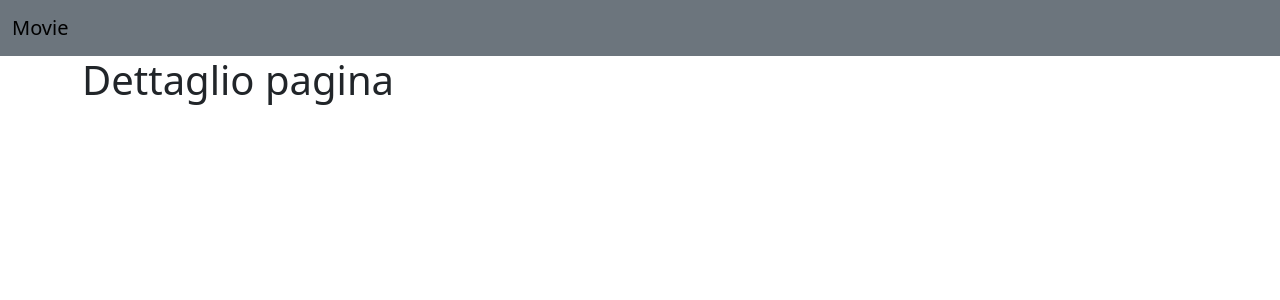
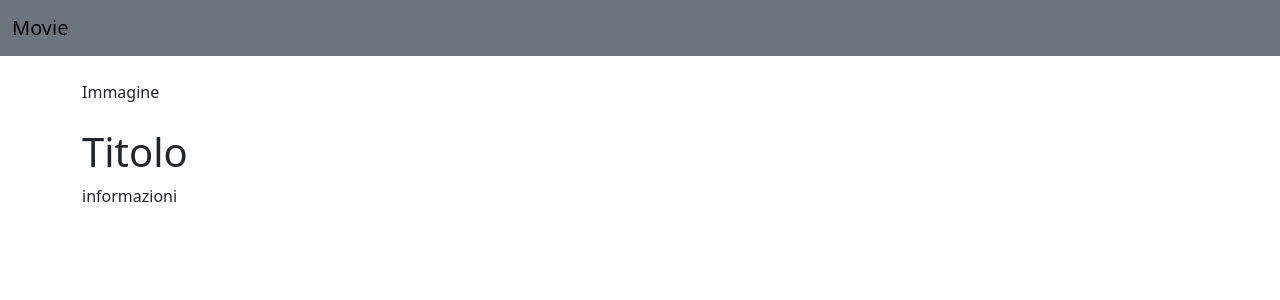
Before and after one commit to andreamaluta/webapp-react, a React (Vite) app: page /movies/1 in a window 1280 px wide. Shown: the top 300 px of the page. Built offline with nearby package versions, Linux system fonts and the light colour scheme.

Commit message:
[UPD] made the movie page

```diff
--- a/src/App.jsx
+++ b/src/App.jsx
@@ -2,6 +2,7 @@ import { useState } from 'react'
 import { BrowserRouter, Routes, Route } from 'react-router-dom'
 import DefaultLayout from './layouts/DefaultLayout'
 import HomePage from './pages/HomePage'
+import MoviePage from './pages/MoviePage'
 
 function App() {
 
@@ -12,7 +13,7 @@ function App() {
         <Routes>
           <Route element={<DefaultLayout />}>
             <Route index element={<HomePage />}></Route>
-            <Route path='/movies/:id' element={<h1>Dettaglio pagina</h1>}></Route>
+            <Route path='/movies/:id' element={<MoviePage />}></Route>
           </Route>
         </Routes>
       </BrowserRouter>
--- /dev/null
+++ b/src/pages/MoviePage.jsx
@@ -0,0 +1,17 @@
+import React from 'react'
+
+const MoviePage = () => {
+    return (
+        <>
+            <div className="row d-flex flex-column">
+                <div className="col-12 col-md-6 col-lg-4 my-4">Immagine</div>
+                <div className="col-12 col-md-6 col-lg-4">
+                    <h1>Titolo</h1>
+                    <p>informazioni</p>
+                </div>
+            </div>
+        </>
+    )
+}
+
+export default MoviePage
```
